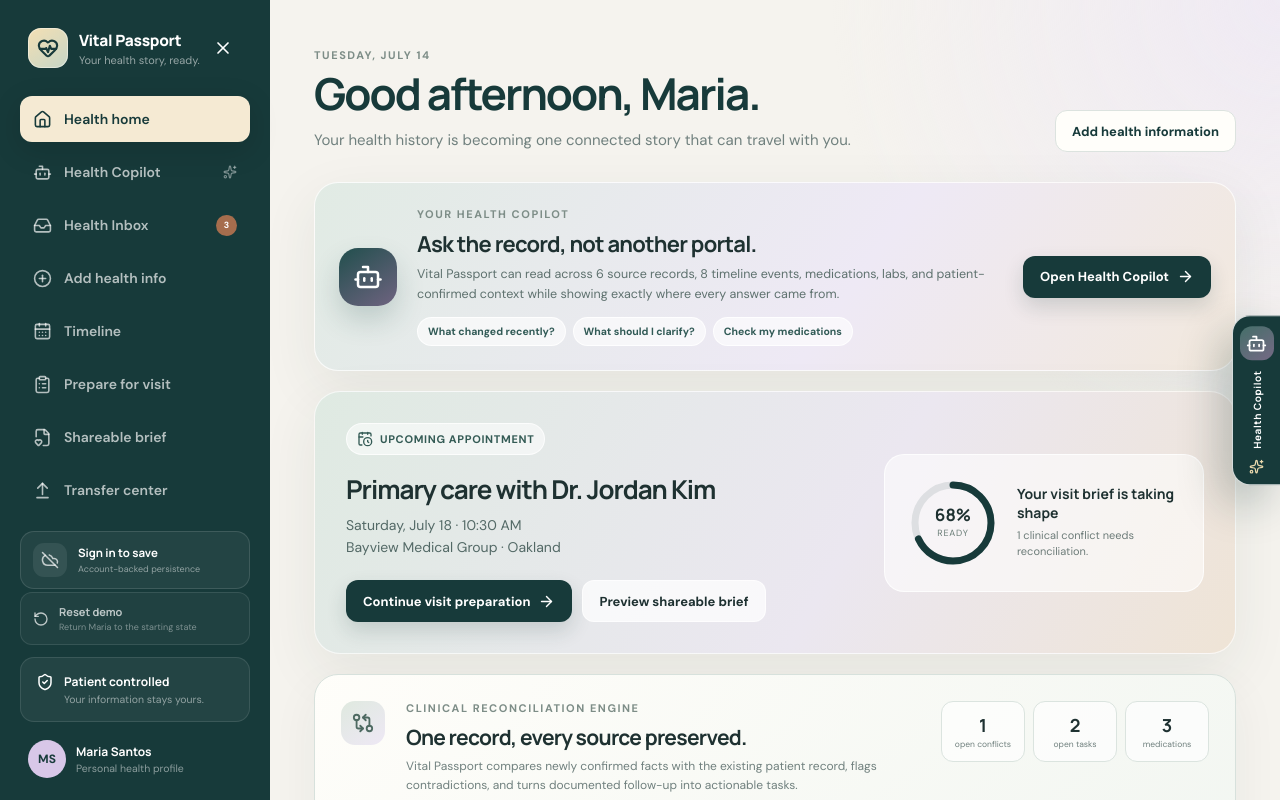
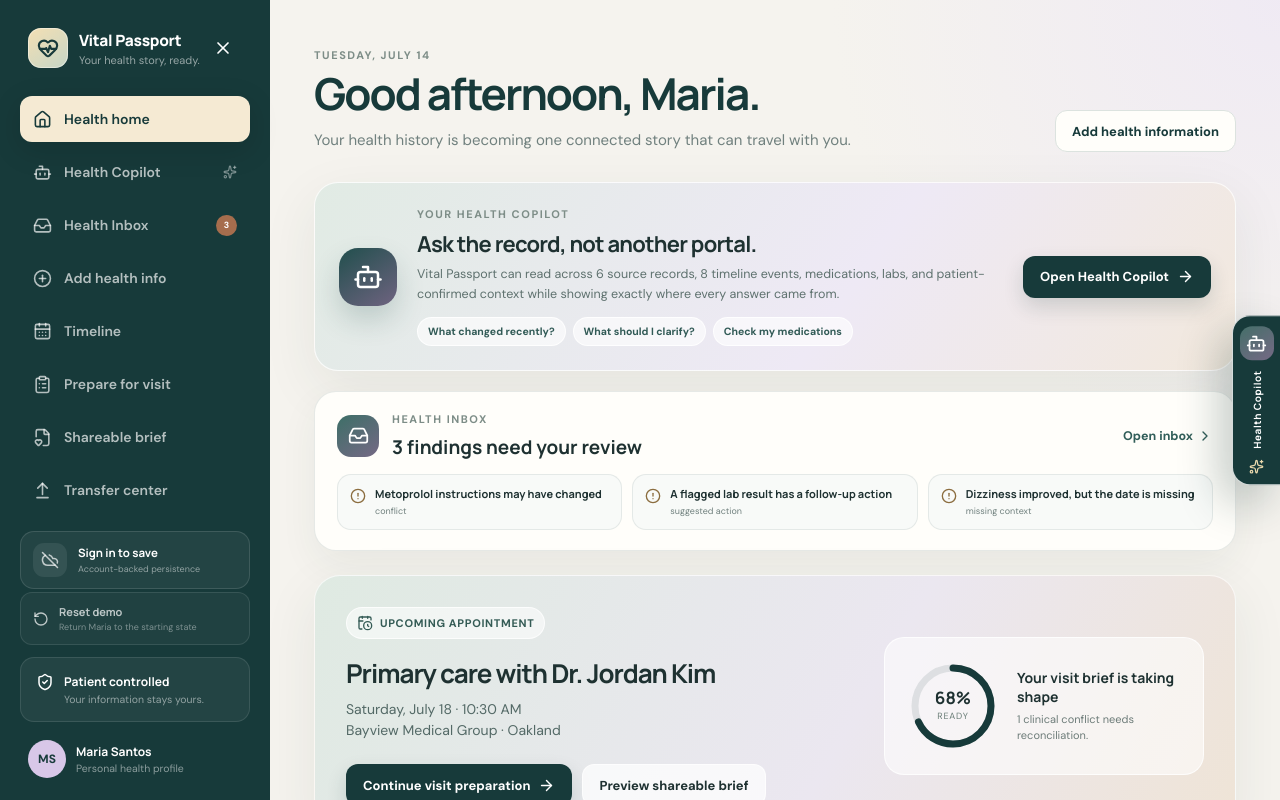
Before and after one commit to patricktran1/vitalpassport, a React (Vite) app: page / in a window 1280 px wide. Shown: the top 800 px of the page. Built offline with nearby package versions, Linux system fonts and the light colour scheme; no server answers.

Commit message:
Add Health Inbox dashboard preview

```diff
--- a/src/pages/Dashboard.tsx
+++ b/src/pages/Dashboard.tsx
@@ -1,6 +1,7 @@
-import { ArrowRight, Bot, CalendarClock, CheckCircle2, ChevronRight, CircleCheck, CircleDashed, FileText, GitCompareArrows, HeartPulse, ListChecks, Pill, ScanSearch, Sparkles, TestTube2 } from 'lucide-react'
+import { AlertCircle, ArrowRight, Bot, CalendarClock, CheckCircle2, ChevronRight, CircleCheck, CircleDashed, FileText, GitCompareArrows, HeartPulse, Inbox as InboxIcon, ListChecks, Pill, ScanSearch, Sparkles, TestTube2 } from 'lucide-react'
 import { Link } from 'react-router-dom'
 import { ProgressRing } from '../components/ProgressRing'
+import { useHealthInbox } from '../context/HealthInboxContext'
 import { useVital } from '../context/VitalContext'
 import { patient } from '../data/demo'
 import { openCopilotDrawer } from '../lib/copilot-drawer'
@@ -23,6 +24,7 @@ export function Dashboard() {
     timelineEvents,
     sources,
   } = useVital()
+  const { pendingFindings, pendingCount } = useHealthInbox()
   const openTasks=careTasks.filter((task)=>task.status==='open')
   const metoprololIssue=reconciliationIssues.find((issue)=>issue.id==='issue-metoprolol')
   const displayedIssues=[...reconciliationIssues].sort((a,b)=>a.status===b.status?b.createdAt.localeCompare(a.createdAt):a.status==='open'?-1:1).slice(0,3)
@@ -47,6 +49,17 @@ export function Dashboard() {
           </div>
         </div>
         <button onClick={() => openCopilotDrawer()} className="button primary copilot-launch-button">Open Health Copilot <ArrowRight size={17}/></button>
+      </section>
+
+      <section className="dashboard-inbox-preview">
+        <div className="dashboard-inbox-header">
+          <span><InboxIcon size={21}/></span>
+          <div><div className="eyebrow">Health Inbox</div><h2>{pendingCount ? `${pendingCount} ${pendingCount === 1 ? 'finding needs' : 'findings need'} your review` : 'No findings are waiting'}</h2></div>
+          <Link to="/inbox" className="text-link">Open inbox <ChevronRight size={16}/></Link>
+        </div>
+        {pendingCount ? <div className="dashboard-inbox-list">
+          {pendingFindings.slice(0,3).map((finding) => <div className="dashboard-inbox-item" key={finding.id}><AlertCircle size={16}/><div><strong>{finding.title}</strong><small>{finding.kind.replace('_',' ')}</small></div></div>)}
+        </div> : <div className="dashboard-inbox-clear"><CircleCheck size={18}/><span>Your latest health information has been reviewed.</span></div>}
       </section>
 
       <section className="hero-card">
```
